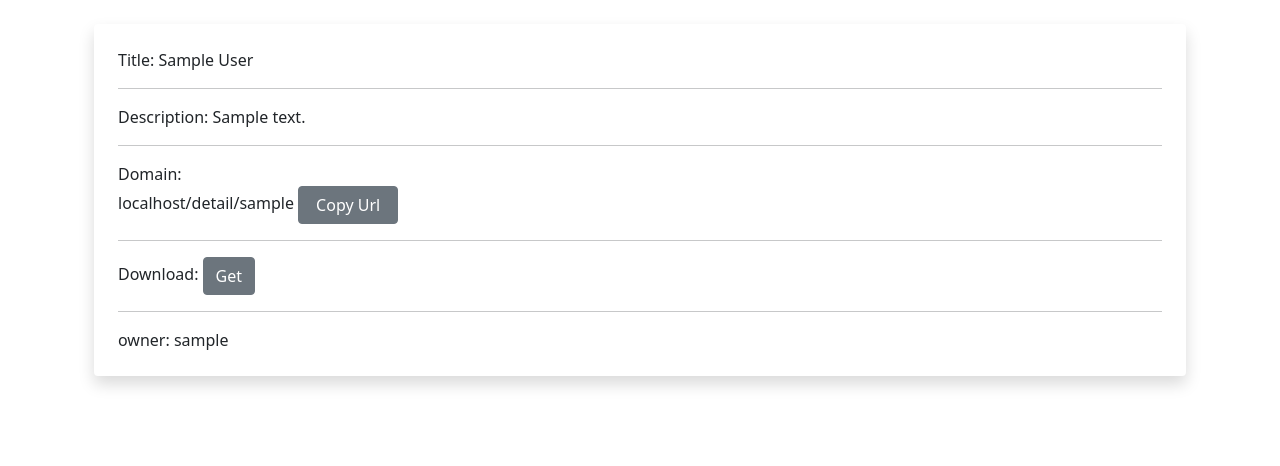
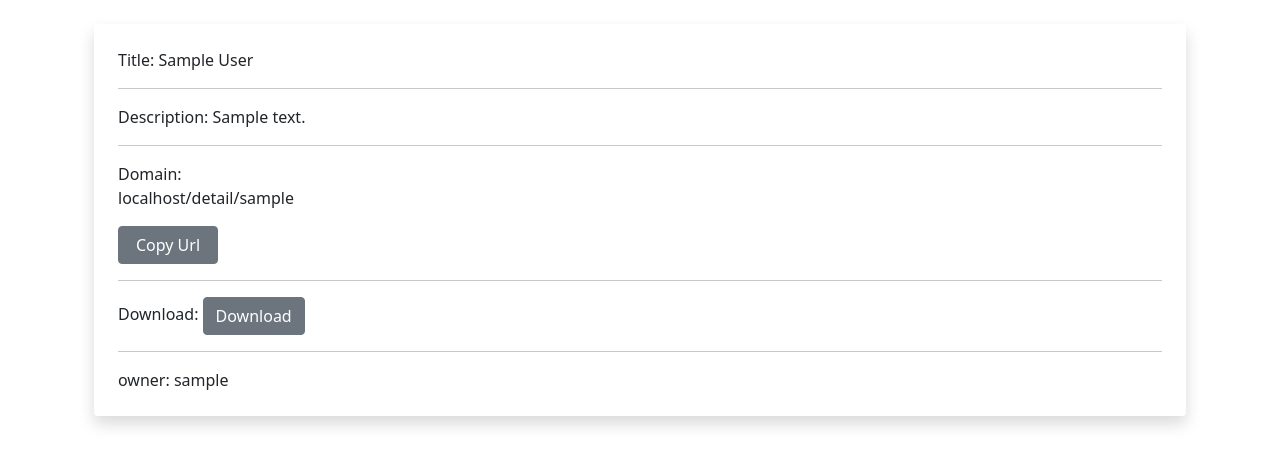
Before and after one commit to mohamad-liyaghi/django-uploader-site, a Django app: a page that uses apps/templates/file/DetailFile.html in a window 1280 px wide. Shown: the part 56-522 px from the top of the page. Run offline with Django 4.2, Linux system fonts and the light colour scheme; tables that the repository leaves empty hold one stand-in row (values such as "Sample post").

Commit message:
Bug fixed

```diff
--- a/apps/file/urls.py
+++ b/apps/file/urls.py
@@ -1,8 +1,9 @@
 from django.urls import path
-from .views import Home,AddFile,DetailFile
+from .views import Home,AddFile,DetailFile,FileDownload
 app_name = "file"
 urlpatterns = [
     path("",Home.as_view(),name= "home"),
     path('add/',AddFile.as_view(),name="add-file"),
-    path("detail/<str:slug>/",DetailFile.as_view(),name="detail-file")
+    path("detail/<str:slug>/",DetailFile.as_view(),name="detail-file"),
+    path("download/<str:slug>/",FileDownload.as_view(),name="download-file"),
 ]
--- a/apps/file/views.py
+++ b/apps/file/views.py
@@ -43,8 +43,10 @@ class DetailFile(DetailView):
     template_name = "file/DetailFile.html"
     def get_object(self):
         slug = self.kwargs.get('slug')
-        global object
         object = get_object_or_404(UserFile, slug=slug)
         return object
-    def post(self, request, *args, **kwargs):
+
+class FileDownload(View):
+    def get(self, request,slug, *args, **kwargs):
+        object = get_object_or_404(UserFile, slug=slug)
         return FileResponse(object.file, as_attachment=True)
--- a/apps/templates/file/DetailFile.html
+++ b/apps/templates/file/DetailFile.html
@@ -12,8 +12,8 @@
 <div class="shadow p-4 mb-5 bg-body rounded">
     Title: {{object.title}}<br><hr>
     Description: {{object.description}}<br><hr>
-    Domain: <p id="demo">{{ request.META.HTTP_HOST }}/detail/{{object.slug}}
-    <input style="width:100px;" class="btn btn-secondary" value="Copy Url" onclick="copy('demo')"/></p>
+    Domain: <p id="demo">{{ request.META.HTTP_HOST }}/detail/{{object.slug}}</p>
+    <input style="width:100px;" class="btn btn-secondary" value="Copy Url" onclick="copy('demo')"/>
     <script>
             function copy(element_id){
           var aux = document.createElement("div");
@@ -26,9 +26,7 @@
           document.body.removeChild(aux);}
     </script>
     <hr>
-    <form method="post"> {%csrf_token%}
-        Download: <input type="submit" value="Get" class="btn btn-secondary">
-    </form>
+        Download: <a href="{% url 'file:download-file' object.slug%}" type="submit" class="btn btn-secondary">Download</a>
     <hr>
     owner: {{object.owner}}
 
```
Also changed, not shown: apps/uploads/files/uploads/files/hi.jpg (added), apps/uploads/files/uploads/files/hi_ePGV4ST.jpg (added).
